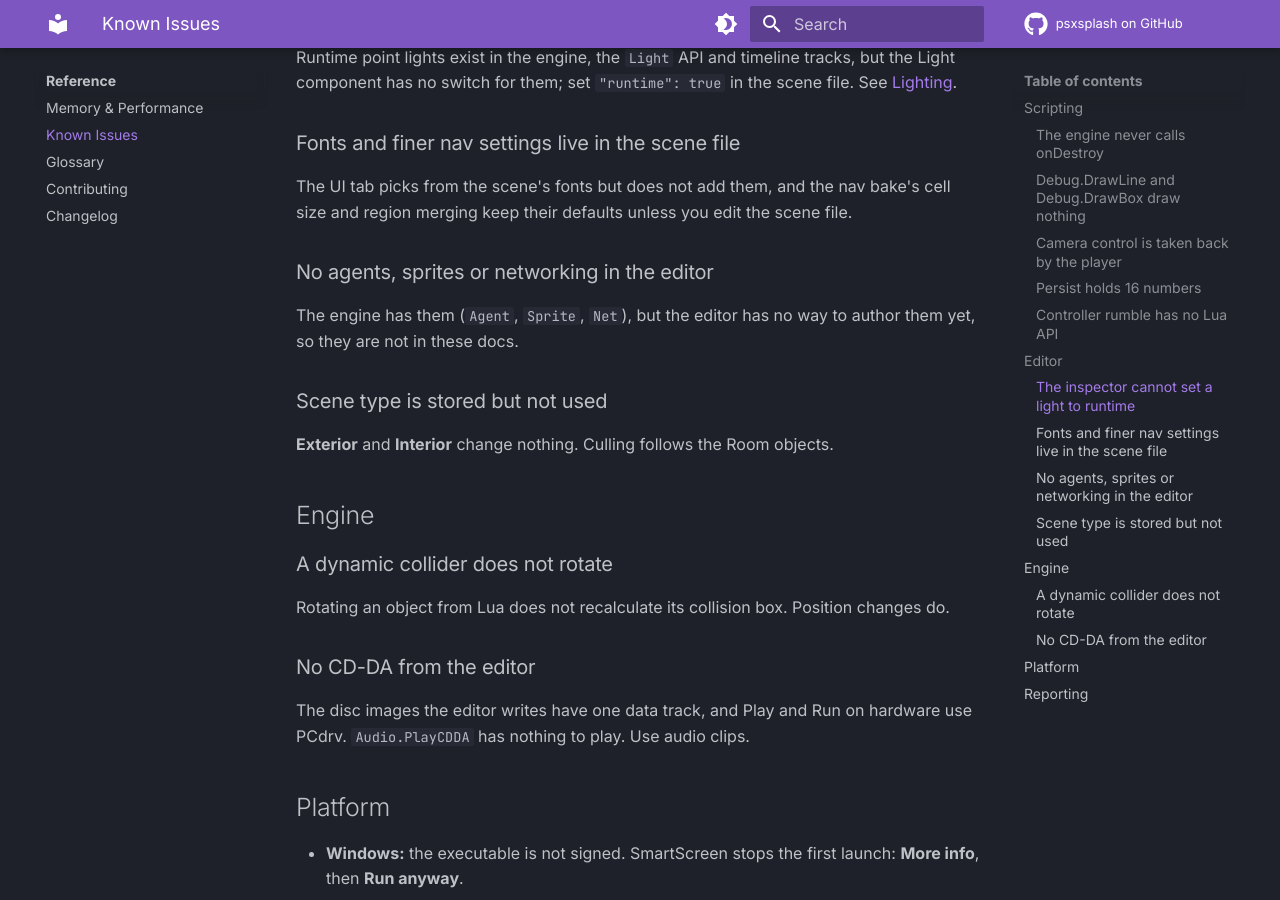
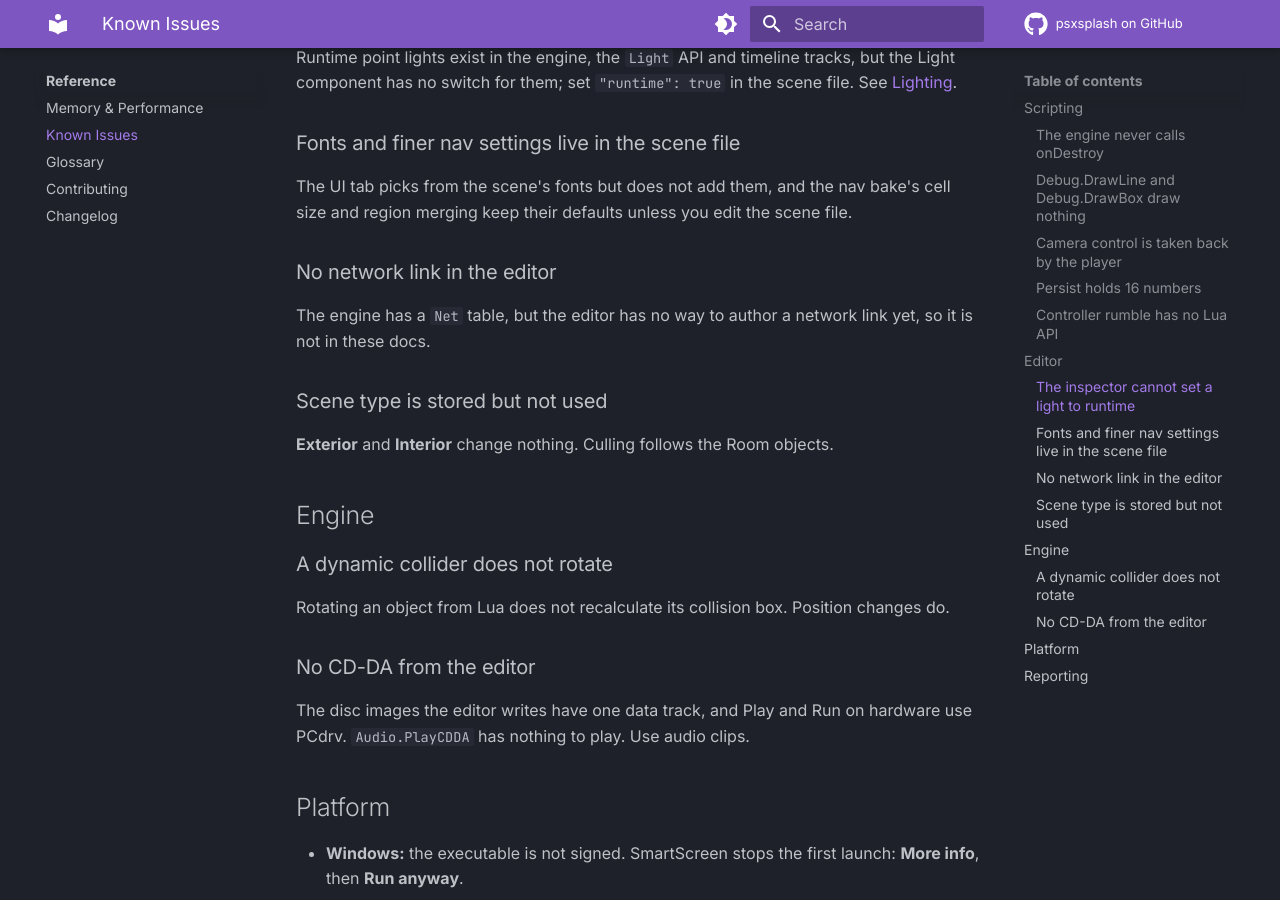
Before and after one commit to psxsplash/docs, an MkDocs documentation site: the page built from docs/reference/known-issues.md, in a window 1280 px wide and 900 px high, scrolled down 1076 px. Built offline with MkDocs 1.6.1 and Material for MkDocs 9.7.7, drawn with Linux system fonts in a browser that asks for light colours; the version menu is left out.

Commit message:
Known issues: agents and sprites have editor pages now

```diff
--- a/docs/reference/known-issues.md
+++ b/docs/reference/known-issues.md
@@ -27,8 +27,8 @@ Runtime point lights exist in the engine, the `Light` API and timeline tracks, b
 ### Fonts and finer nav settings live in the scene file
 The UI tab picks from the scene's fonts but does not add them, and the nav bake's cell size and region merging keep their defaults unless you edit the scene file.
 
-### No agents, sprites or networking in the editor
-The engine has them (`Agent`, `Sprite`, `Net`), but the editor has no way to author them yet, so they are not in these docs.
+### No network link in the editor
+The engine has a `Net` table, but the editor has no way to author a network link yet, so it is not in these docs.
 
 ### Scene type is stored but not used
 **Exterior** and **Interior** change nothing. Culling follows the Room objects.
```
Also changed, not shown: docs/reference/contributing.md (+1 -1 lines).
